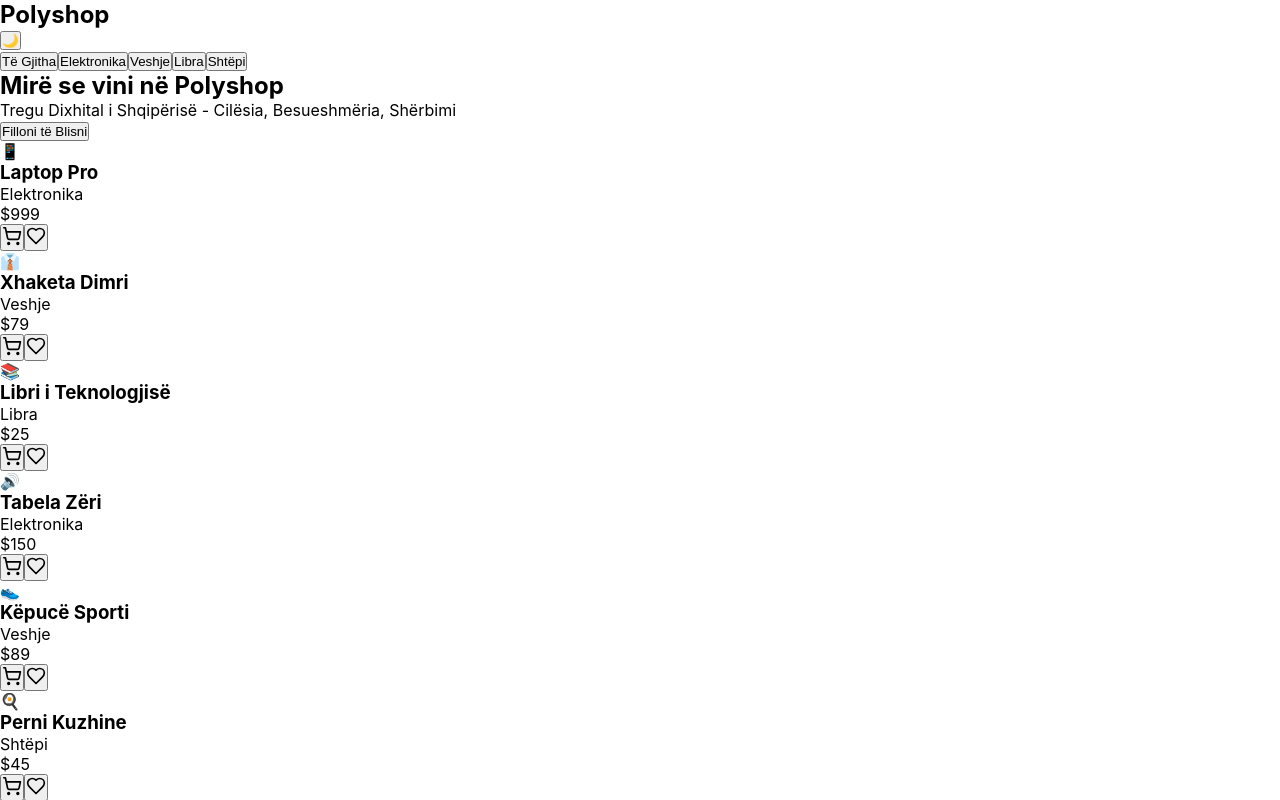
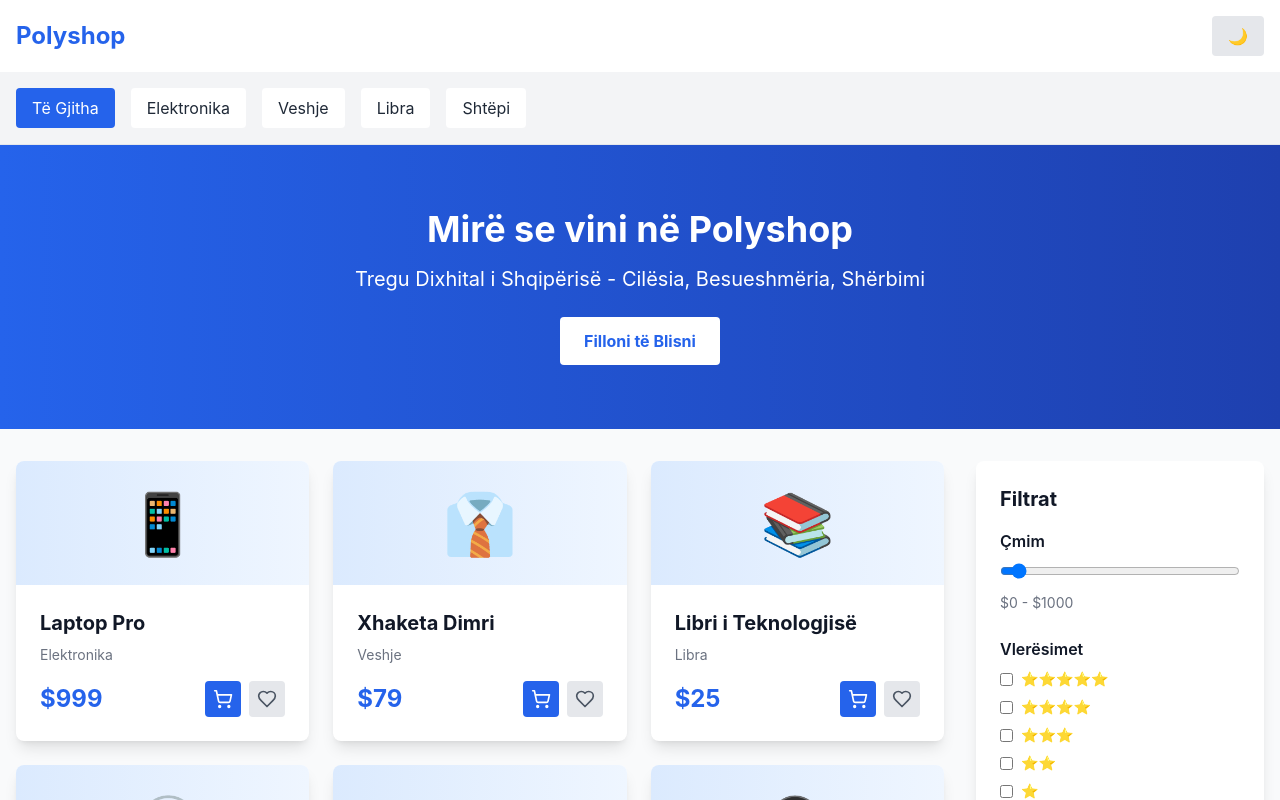
Before and after one commit to sesopeso101-sudo/Polyshop, a React (Create React App) app: page / in a window 1280 px wide. Shown: the top 800 px of the page. Built offline with nearby package versions, Linux system fonts and the light colour scheme; the HTML template or start-up script is replaced by a standard one.

Commit message:
Add Tailwind CSS configuration and update styles

```diff
--- /dev/null
+++ b/postcss.config.js
@@ -0,0 +1,6 @@
+module.exports = {
+  plugins: {
+    tailwindcss: {},
+    autoprefixer: {},
+  },
+}
--- a/src/index.css
+++ b/src/index.css
@@ -1,3 +1,7 @@
+@tailwind base;
+@tailwind components;
+@tailwind utilities;
+
 body {
   margin: 0;
   font-family: -apple-system, BlinkMacSystemFont, 'Segoe UI', 'Roboto', 'Oxygen',
--- /dev/null
+++ b/tailwind.config.js
@@ -0,0 +1,11 @@
+/** @type {import('tailwindcss').Config} */
+module.exports = {
+  content: [
+    "./index.html",
+    "./src/**/*.{js,jsx}",
+  ],
+  theme: {
+    extend: {},
+  },
+  plugins: [],
+}
```
